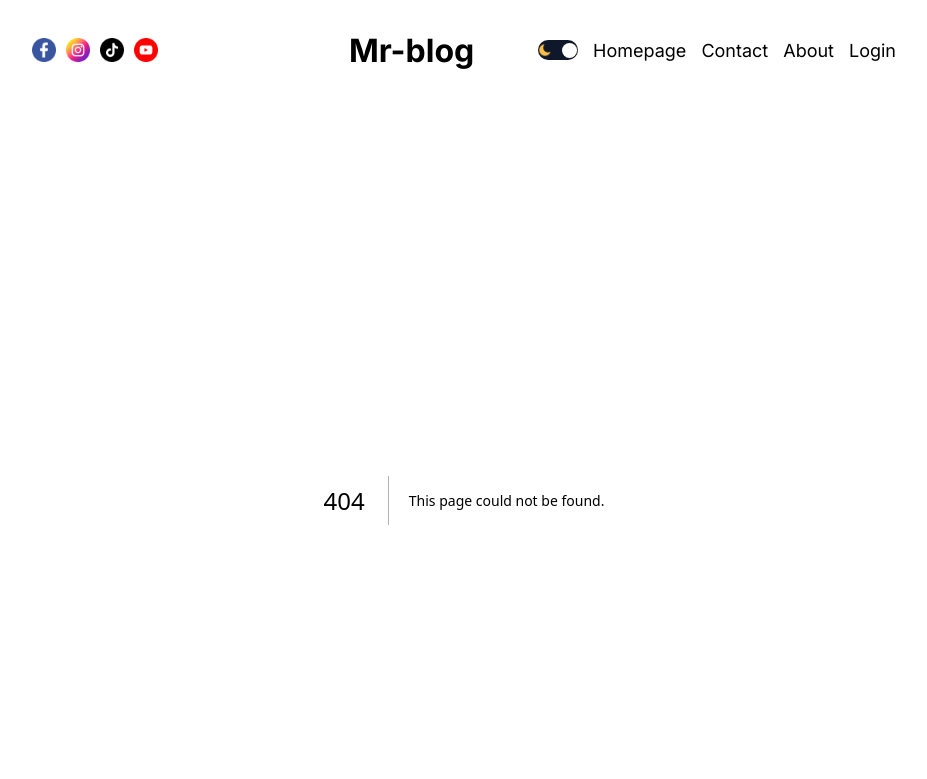
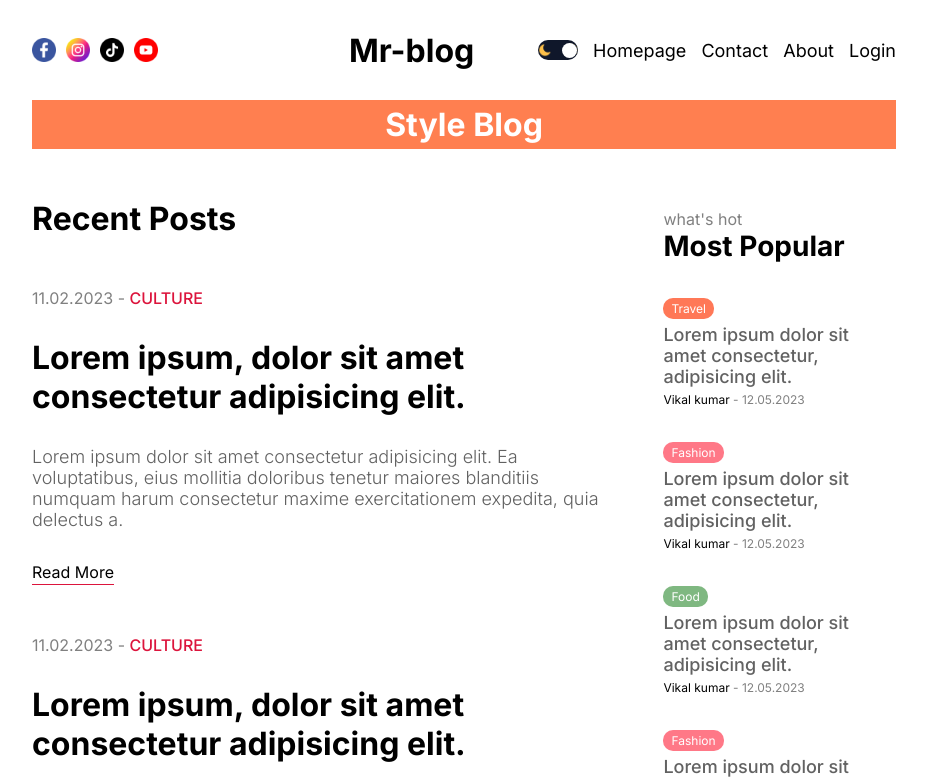
Before and after one commit to rahulsharma0212/blog-app, a Next.js app: page /blog in a window 1280 px wide. Before the commit this address had no page. Shown: the top 779 px of the page, without its empty margins (176-1103 px from the left). Built offline with nearby package versions, Linux system fonts and the light colour scheme.

Commit message:
blog category page design

```diff
--- /dev/null
+++ b/src/app/blog/blogPage.module.css
@@ -0,0 +1,10 @@
+.title {
+    background-color: coral;
+    color: white;
+    padding: 5px 10px;
+    text-align: center;
+}
+.content {
+    display: flex;
+    gap: 50px;
+}
--- /dev/null
+++ b/src/app/blog/page.jsx
@@ -0,0 +1,17 @@
+import CardList from '@/components/cardList/CardList';
+import styles from './blogPage.module.css';
+import Menu from '@/components/menu/Menu';
+
+const BlogPage = () => {
+    return (
+        <div className={styles.container}>
+            <h1 className={styles.title}>Style Blog</h1>
+            <div className={styles.content}>
+                <CardList />
+                <Menu />
+            </div>
+        </div>
+    );
+};
+
+export default BlogPage;
--- a/src/components/cardList/CardList.jsx
+++ b/src/components/cardList/CardList.jsx
@@ -5,7 +5,7 @@
 const CardList = () => {
     return (
         <div className={styles.container}>
-            <h1 className={styles.title}>Recent Poster</h1>
+            <h1 className={styles.title}>Recent Posts</h1>
             <div className={styles.posts}>
                 <Card />
                 <Card />
```
